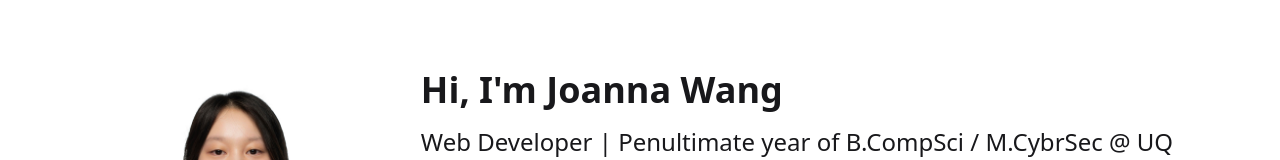
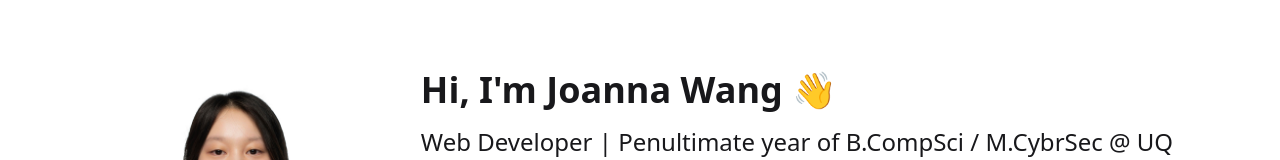
Before and after one commit to Joanna-Wang105/joanna_website, a React (Vite) app: page / in a window 1280 px wide. Shown: the part 150-310 px from the top of the page. Built offline with nearby package versions, Linux system fonts and the light colour scheme.

Commit message:
add icon

```diff
--- a/src/components/Home.jsx
+++ b/src/components/Home.jsx
@@ -13,7 +13,7 @@ export default function Home() {
           </figure>
           <div className="flex flex-col gap-4">
             <h1 className="text-2xl md:text-4xl font-bold">
-              Hi, I'm Joanna Wang
+              Hi, I'm Joanna Wang 👋
             </h1>
             <p className="text-xl md:text-2xl">
               Web Developer | Penultimate year of B.CompSci / M.CybrSec @ UQ
```
